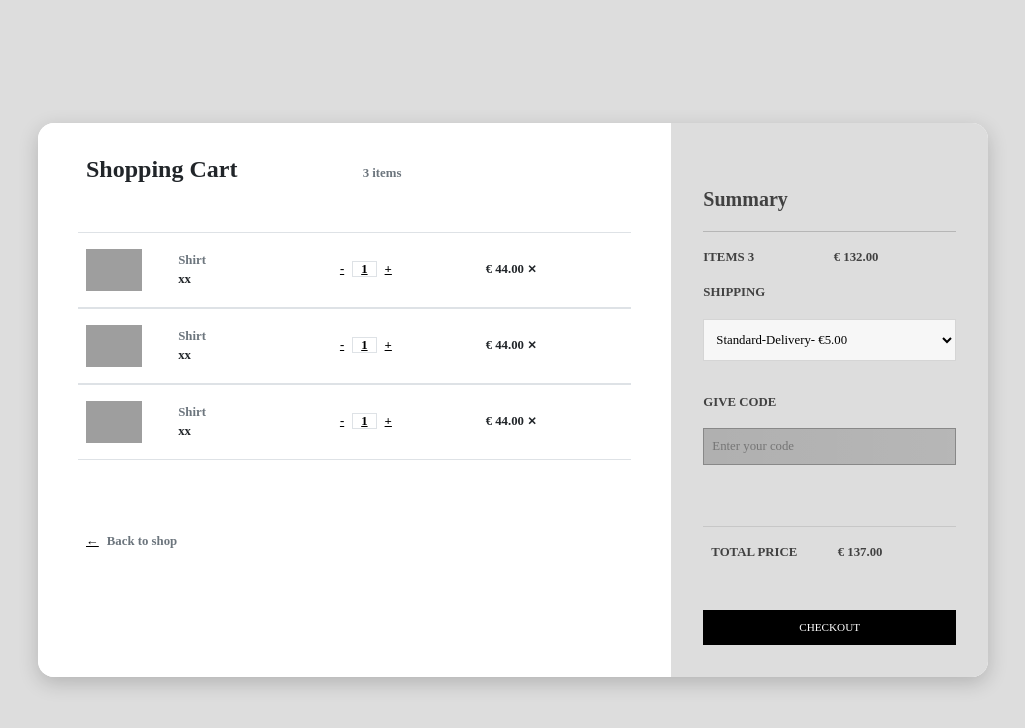
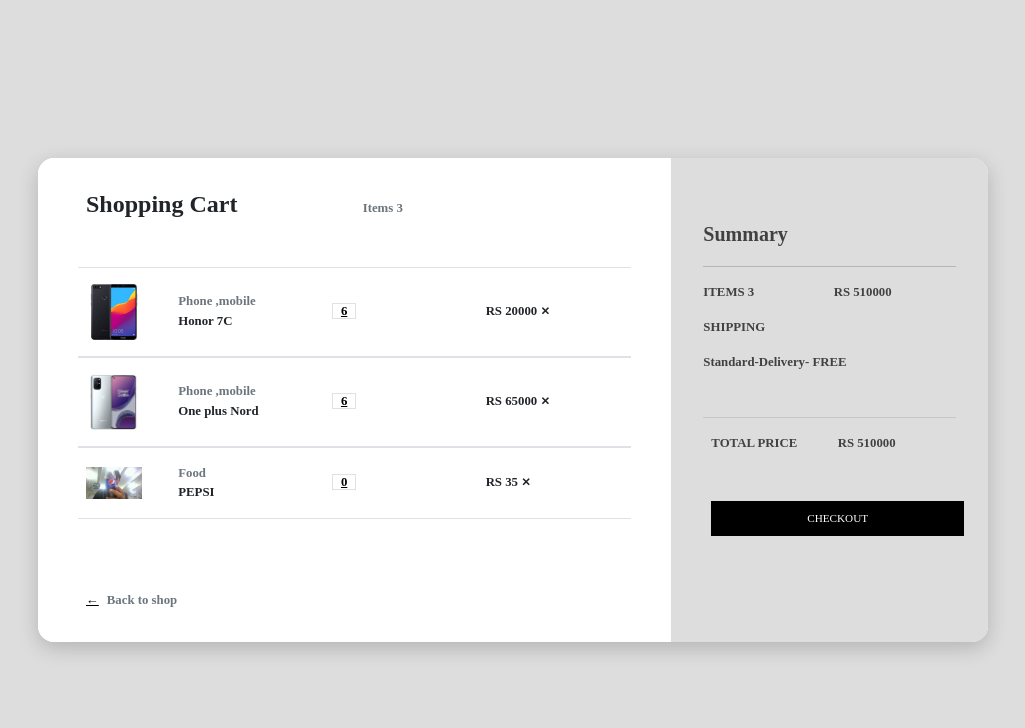
Before and after one commit to UsmanNiz/NUICESTORE, a Django app: page /shop/shoppingcart in a window 1280 px wide. Shown: the top 728 px of the page, without its empty margins (127-1152 px from the left). Run offline with Django 3.2, Linux system fonts and the light colour scheme; data comes from the database, SQL or seed files in the repository; both versions use the stored data as it was after the commit; grey boxes are pictures that could not be loaded.

Commit message:
BAAP CODING KI HAI
aa

```diff
--- a/mac/shop/templates/shop/shoppingcart.html
+++ b/mac/shop/templates/shop/shoppingcart.html
@@ -17,25 +17,24 @@
                     <div class="col">
                         <h4><b>Shopping Cart</b></h4>
                     </div>
-                    <div class="col align-self-center text-right text-muted">3 items</div>
+                    <div class="col align-self-center text-right text-muted">Items {{length}}</div>
                 </div>
             </div>
 
-
-            {% for i in product %}
+            {% for product in cart %}
             <div class="row border-top border-bottom">
                 <div class="row main align-items-center">
-                    <div class="col-2"><img class="img-fluid" src="https://i.imgur.com/pHQ3xT3.jpg"></div>
+                    <div class="col-2"><img class="img-fluid" src='/media/{{product.product_id.image}}'></div>
                     <div class="col">
-                        <div class="row text-muted">Shirt</div>
-                        <div class="row">xx</div>
+                        <div class="row text-muted">{{product.product_id.category}}</div>
+                        <div class="row">{{product.product_id}}</div>
                     </div>
-                    <div class="col"> <a href="#">-</a><a href="#" class="border">1</a><a href="#">+</a> </div>
-                    <div class="col">&euro; 44.00 <span class="close">&#10005;</span></div>
+                    <div class="col"> <a href="#" class="border">{{product.quantity}}</a> </div>
+                    <div class="col">RS {{product.product_id.price}} <span class="close">&#10005;</span></div>
                 </div>
             </div>
+            {% endfor %}
 
-    {% endfor %}
 
             <div class="back-to-shop"><a href="/shop">&leftarrow;</a><span class="text-muted">Back to shop</span></div>
         </div>
@@ -45,19 +44,19 @@
             </div>
             <hr>
             <div class="row">
-                <div class="col" style="padding-left:0;">ITEMS 3</div>
-                <div class="col text-right">&euro; 132.00</div>
+                <div class="col" style="padding-left:0;">ITEMS {{length}}</div>
+                <div class="col text-right">RS {{total}}</div>
             </div>
             <form>
-                <p>SHIPPING</p> <select>
-                    <option class="text-muted">Standard-Delivery- &euro;5.00</option>
-                </select>
-                <p>GIVE CODE</p> <input id="code" placeholder="Enter your code">
+                <p>SHIPPING</p>
+                    <p >Standard-Delivery- FREE </p>
+
+
             </form>
             <div class="row" style="border-top: 1px solid rgba(0,0,0,.1); padding: 2vh 0;">
                 <div class="col">TOTAL PRICE</div>
-                <div class="col text-right">&euro; 137.00</div>
-            </div> <button class="btn">CHECKOUT</button>
+                <div class="col text-right">RS {{total}}</div>
+            </div> <a href="/shop/checkout" ><button  class="btn">CHECKOUT</button></a>
         </div>
     </div>
 </div>
--- a/mac/shop/views.py
+++ b/mac/shop/views.py
@@ -75,14 +75,17 @@ def search(request):
     return render(request,'shop/search.html')
 
 def shoppingcart(request):
-    cart = Cart.objects.values('product_id')
-    # print(cart)
-    cart_dict = {
-        'product': cart
-    }
-    print(cart_dict)
-    print(cart_dict)
-    return render(request,'shop/shoppingcart.html', cart_dict)
+    cart = Cart.objects.all()
+    print("I AM CART ", cart[0].product_id.price)
+    total = 0
+    for i in cart:
+        total = total + i.product_id.price * i.quantity
+    print(total)
+    invoice = Invoice.objects.all()
+    print("I AM INVOICE " , invoice[0].cart_id.product_id.price)
+    length = len(cart)
+    params = {'cart' : cart , 'total': total , 'length' : length }
+    return render(request,'shop/shoppingcart.html', params )
 
 def productview(request,myid):
     #fetch the product using Id
```
Also changed, not shown: mac/db.sqlite3.
